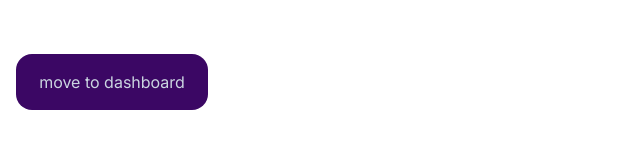
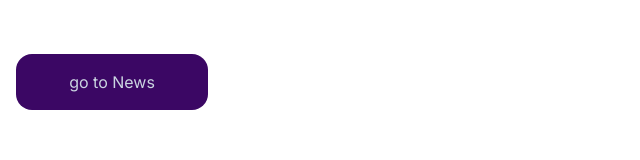
Before and after one commit to parisaMontakhab/NextLearning, a Next.js app: page / in a window 1280 px wide. Shown: the part 138-298 px from the top of the page, without its empty margins (0-640 px from the left). Built offline with nearby package versions, Linux system fonts and the light colour scheme.

Commit message:
feat: Added loading page

```diff
--- /dev/null
+++ b/src/app/news/loading.tsx
@@ -0,0 +1,7 @@
+export default  function  Loading(){
+    return(
+        <div>
+            this page is loading please wait...
+        </div>
+    )
+}
--- a/src/app/page.tsx
+++ b/src/app/page.tsx
@@ -16,9 +16,9 @@ export default function  Home(){
 
       <button className="mt-14 w-48 p-4 bg-purple-950 text-center text-slate-300 rounded-2xl hover:bg-purple-400 hover:text-white transition-all duration-300"
        type="button"
-      onClick={()=>router.push('/dashboard')}
-
-      >move to dashboard</button>
+      onClick={()=>router.push('/news')}>
+        go to News
+      </button>
 
     </div>
   )
```
Also changed, not shown: src/app/news/page.tsx (line endings or trailing spaces).
